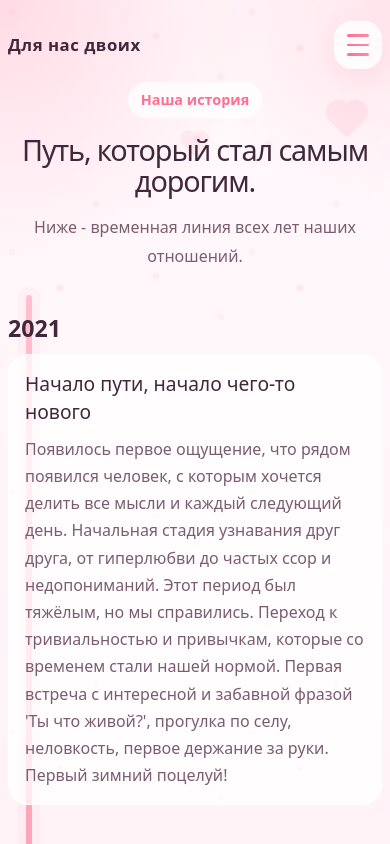
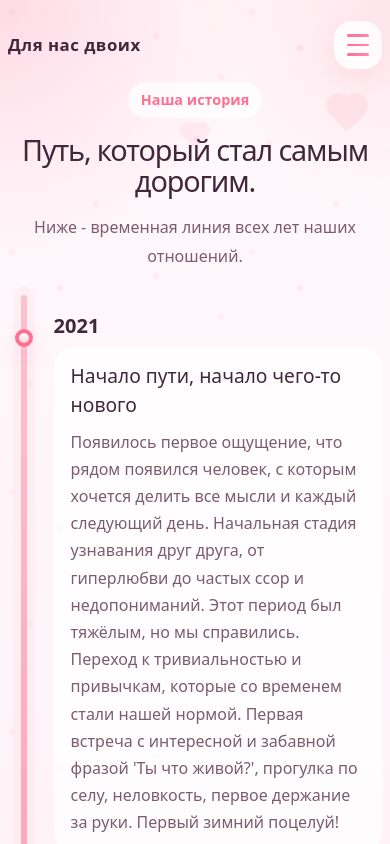
Before and after one commit to EmiiSem/darling, a Next.js app: page /history in a window 390 px wide. Shown: the top 844 px of the page. Built offline with nearby package versions, Linux system fonts and the light colour scheme.

Commit message:
fix: убрано наезжание года и текста на временную линию на мобильных устройствах

```diff
--- a/app/globals.css
+++ b/app/globals.css
@@ -978,8 +978,9 @@ main {
   }
 
   .timeline-row {
-    grid-template-columns: 1fr;
-    gap: 0.65rem;
+    grid-template-columns: 32px minmax(0, 1fr);
+    column-gap: 0.85rem;
+    row-gap: 0.4rem;
   }
 
   .slider {
@@ -992,22 +993,29 @@ main {
 
   .timeline-stage-line,
   .timeline-stage-fill {
-    left: 1.1rem;
-    transform: none;
+    left: 16px;
   }
 
-  .timeline-year,
-  .timeline-content {
-    justify-self: stretch;
+  .timeline-year {
+    grid-column: 2;
+    justify-self: start;
     text-align: left;
   }
 
   .timeline-spacer {
-    display: none;
+    display: flex;
+    grid-column: 1;
+    grid-row: 1 / span 2;
+    width: 32px;
   }
 
   .timeline-dot {
-    display: none;
+    display: block;
+  }
+
+  .timeline-content {
+    grid-column: 2;
+    justify-self: stretch;
   }
 
   .game-board--pairs {
@@ -1052,17 +1060,8 @@ main {
     width: calc(100% - 1rem);
   }
 
-  .timeline-row {
-    grid-template-columns: 1fr;
-    gap: 0.55rem;
-  }
-
   .timeline-year {
-    position: static;
-  }
-
-  .timeline-bar {
-    display: none;
+    font-size: 1.25rem;
   }
 
   .game-board--pairs {
```
